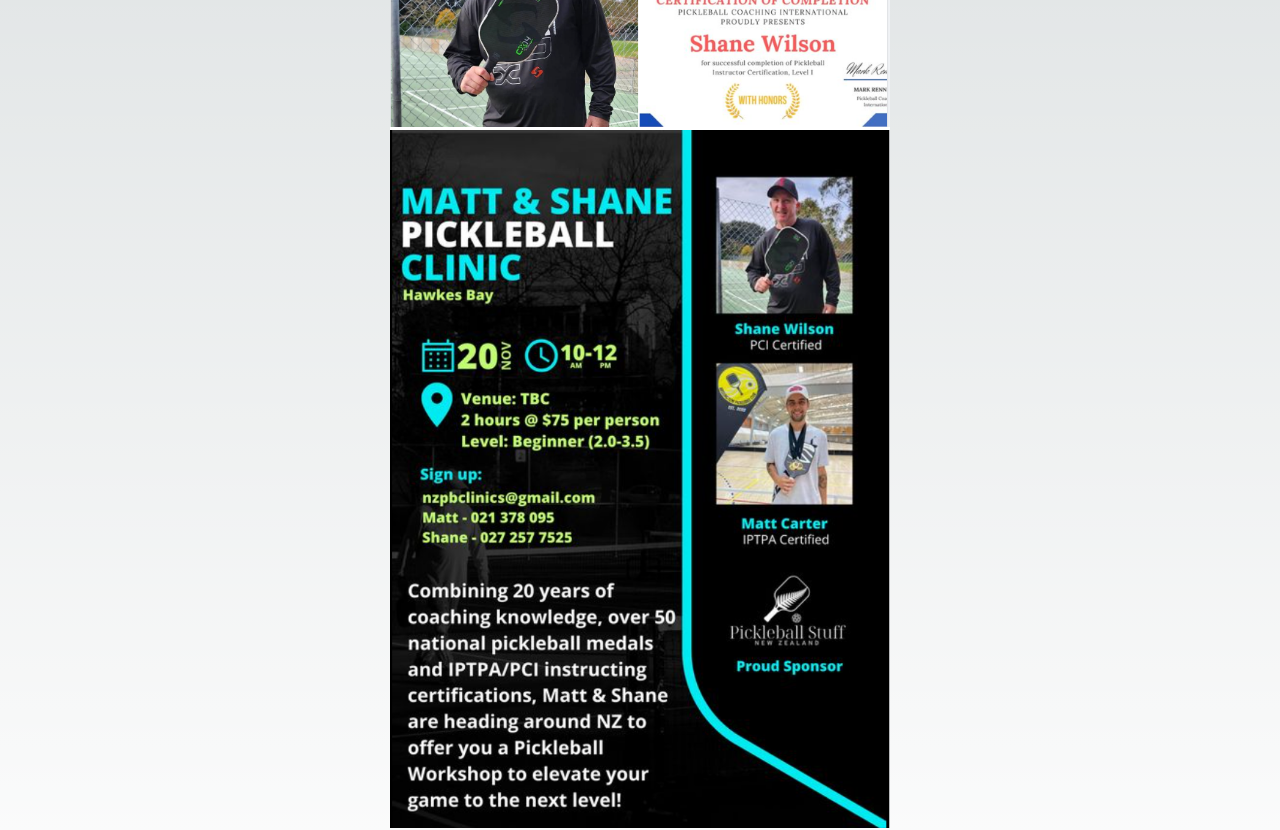
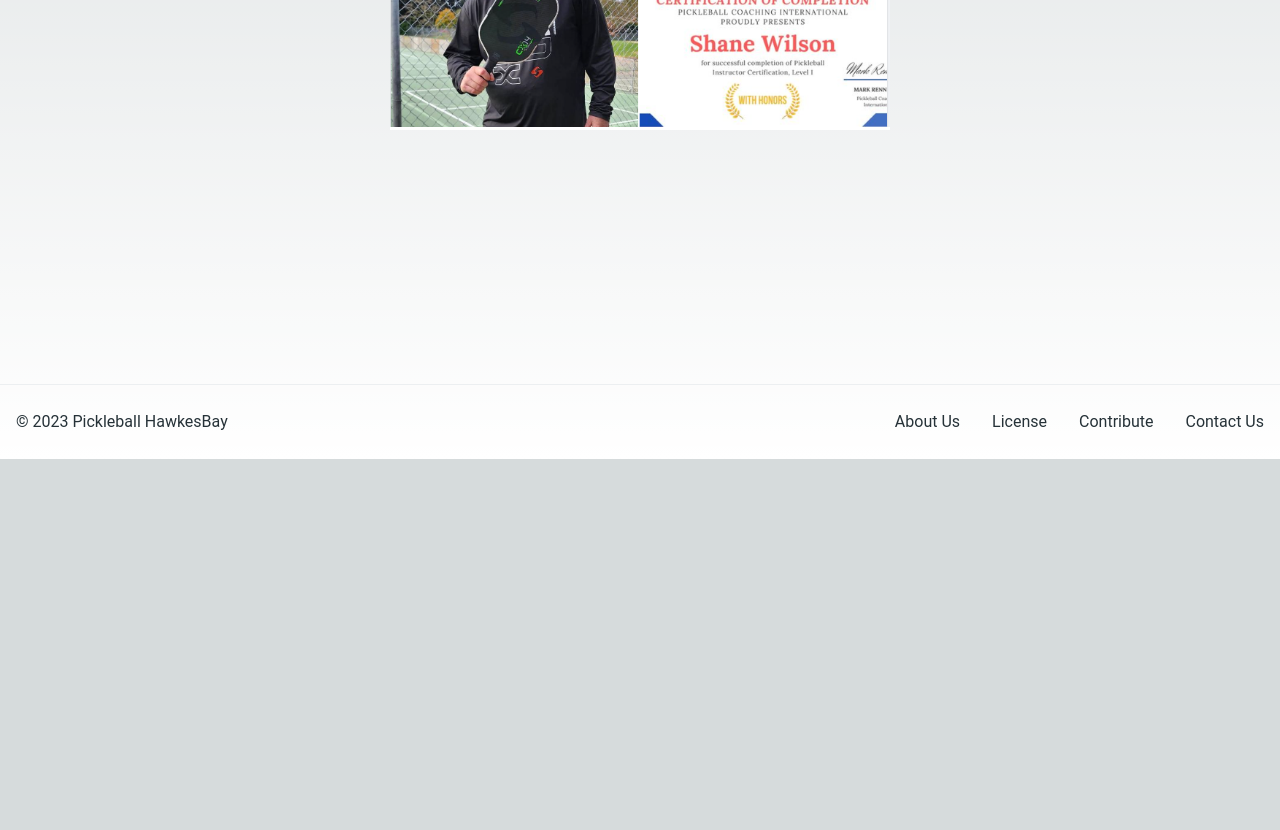
Before and after one commit to tom-mcIvor/pickleball-hawkes-bay, a Next.js app: page /coaching in a window 1280 px wide. Shown: the part 480-1310 px from the top of the page. After the commit the page ends 939 px from the top, so only its background shows below. Built offline with nearby package versions, Linux system fonts and the light colour scheme.

Commit message:
add styling to the html

```diff
--- a/src/app/coaching/page.tsx
+++ b/src/app/coaching/page.tsx
@@ -13,12 +13,6 @@
         height={500}
         alt="Picture of the author"
       />
-      <Image
-        src={CoachingImage}
-        width={500}
-        height={500}
-        alt="Picture of the author"
-      />
     </div>
   )
 }
```
Also changed, not shown: public/coaching.png (deleted).
